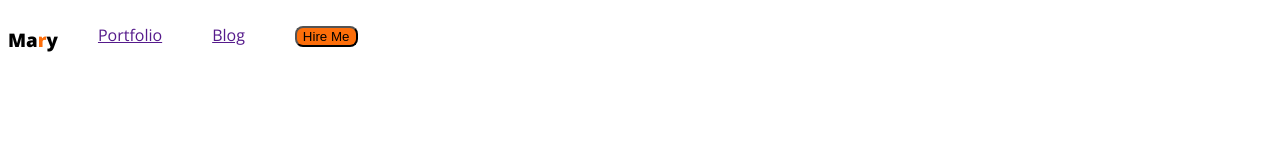
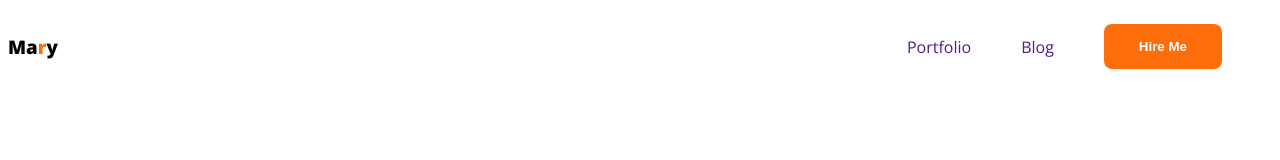
Before and after one commit to TONMOY533/webdeveloper-portfolio, a plain HTML site: page index.html in a window 1280 px wide. Drawn offline with nearby package versions, Linux system fonts and the light colour scheme.

Commit message:
add  the nav

```diff
--- a/styles/portfolio.css
+++ b/styles/portfolio.css
@@ -2,6 +2,8 @@
 
 nav {
     display: flex;
+    justify-content: space-between;
+    align-items: center;
 }
 
 
@@ -20,6 +22,7 @@ font-weight: 800;
 
 nav>ul {
     display: flex;
+    align-items: center;
 
 }
 
@@ -31,4 +34,13 @@ nav>ul {
 .pts {
  background: #FD6E0A;
  border-radius: 8px;
+ border: 0px;
+ color: white ;
+ font-style: normal;
+ font-weight: 700;
+ padding: 15px 35px;
 }
+
+nav a {
+     text-decoration: none ;
+}
```
